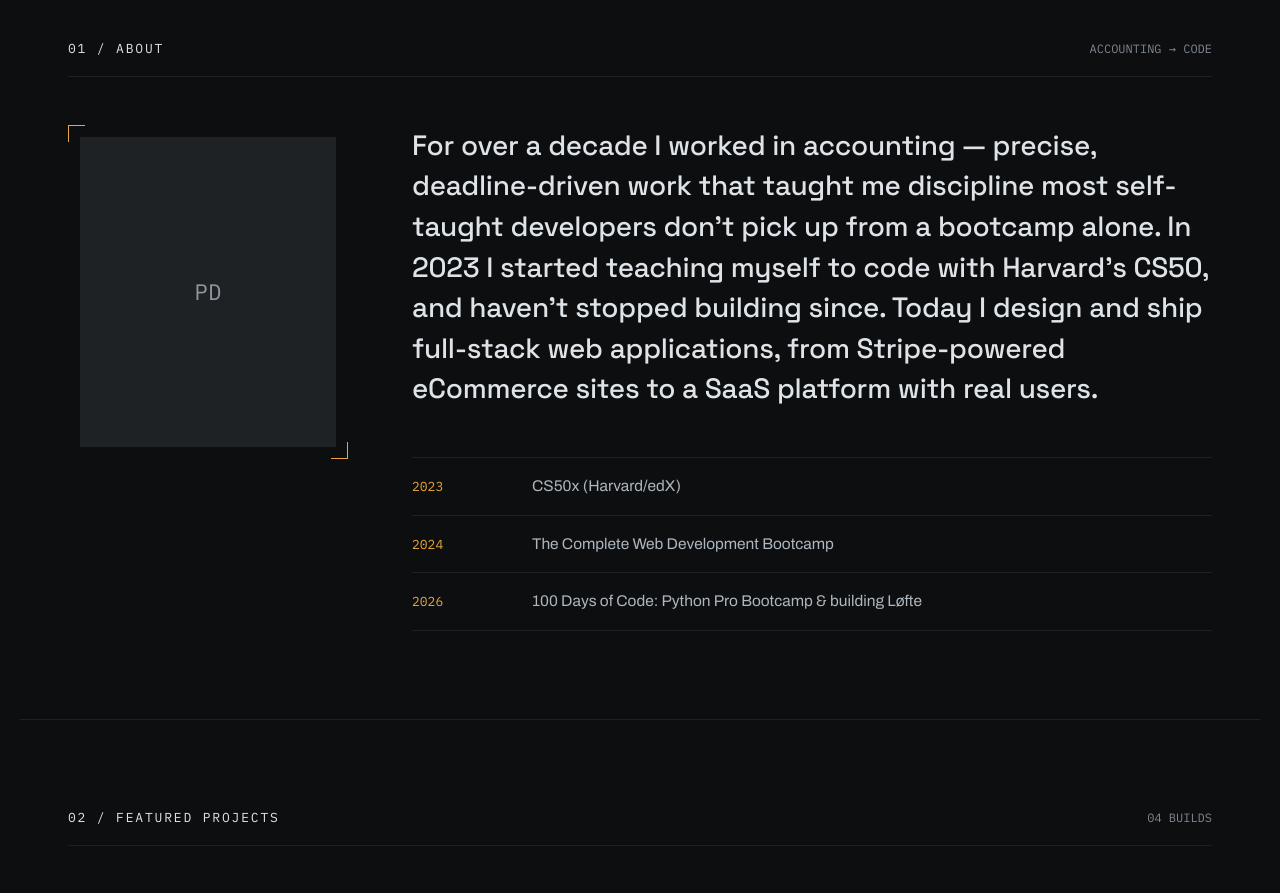
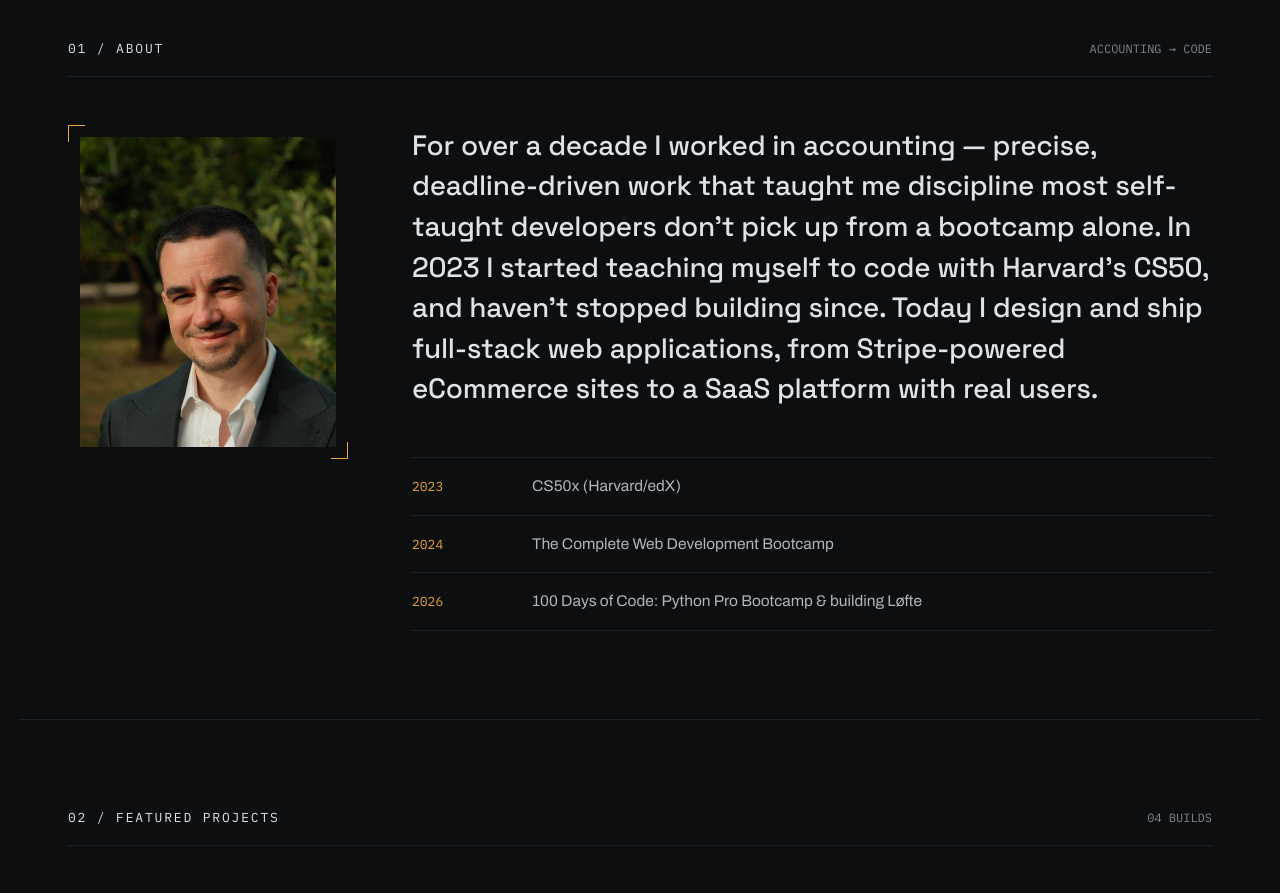
Before and after one commit to PauloDourado22/Paulo-Dourado-Portfolio, a plain HTML site: page index.html in a window 1280 px wide. Shown: the part 820-1713 px from the top of the page. Drawn offline with nearby package versions, Linux system fonts and the light colour scheme.

Commit message:
Add real headshot photo, replacing About section placeholder

```diff
--- a/index.html
+++ b/index.html
@@ -62,8 +62,7 @@
     </div>
     <div class="about-grid">
       <div class="bracket-frame">
-        <div class="avatar-placeholder" aria-hidden="true">PD</div>
-        <!-- Swap the div above for: <img src="assets/photo.jpg" alt="Paulo Dourado" class="avatar"> -->
+        <img src="assets/photo.jpg" alt="Paulo Dourado" class="avatar">
       </div>
       <div class="about-content">
         <p class="about-lead">
```
Also changed, not shown: assets/photo.jpg (added), 1 other file.
